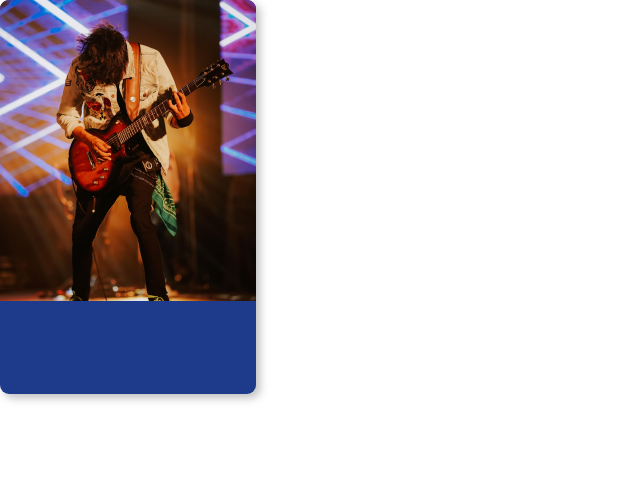
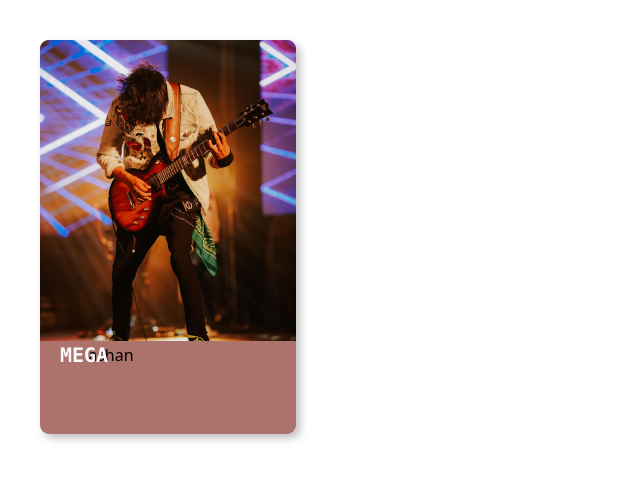
Before and after one commit to ruchithx/EventsNow, a Next.js app: page / in a window 1280 px wide. Shown: the top 480 px of the page, without its empty margins (0-640 px from the left). Built offline with nearby package versions, Linux system fonts and the light colour scheme.

Commit message:
used-tailwind-classes

```diff
--- a/app/components/EventCard.js
+++ b/app/components/EventCard.js
@@ -2,8 +2,12 @@ import Image from "next/image";
 import "../globals.css";
 function EventCard(props) {
   return (
-    <div className="card-container bg-blue-900">
+    <div className="height-394px bg-base rounded-[9px] w-64 shrink-0 drop-shadow-[4px_4px_4px_rgba(0,0,0,0.25)] fixed top-10 left-10 ">
       <Image src={"/image 3.png"} alt={"this"} width={256} height={301} />
+      <div className="flex">
+        <div className="text relative left-5 text-xl font-mono text-neutral-50 font-extrabold ">MEGA</div>
+        <button>ashan</button>
+      </div>
     </div>
   );
 }
--- a/app/globals.css
+++ b/app/globals.css
@@ -2,16 +2,14 @@
 @tailwind components;
 @tailwind utilities;
 
-.card-container {
-  width: 256px;
+.height-394px {
   height: 394px;
-  flex-shrink: 0;
-  border-radius: 9px;
-  filter: drop-shadow(4px 4px 4px rgba(0, 0, 0, 0.25));
 }
-.image1 {
-  width: 256px;
-  height: 301px;
-  flex-shrink: 0;
-  background-color: black;
+.text{
+
+/* font-family: JetBrains Mono; */
+
+
+/* line-height: 118.3%;  */
+/* 23.66px */
 }
```
